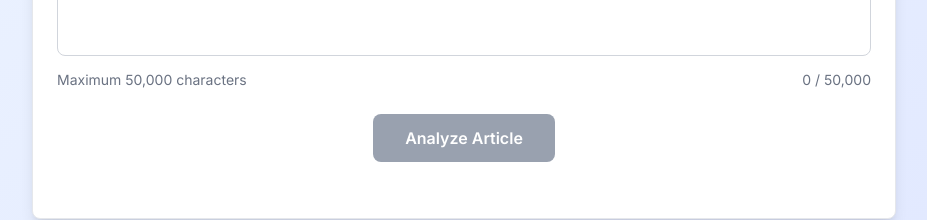
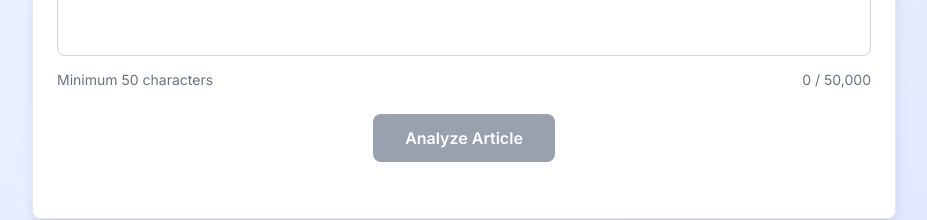
Before and after one commit to xwlimx/ai-news-frontend, a Next.js app: page / in a window 1280 px wide. Shown: the part 461-681 px from the top of the page, without its empty margins (176-1103 px from the left). Built offline with nearby package versions, Linux system fonts and the light colour scheme; no server answers.

Commit message:
Update TextInput.tsx

```diff
--- a/components/TextInput.tsx
+++ b/components/TextInput.tsx
@@ -24,7 +24,7 @@ export default function TextInput({ value, onChange, disabled, placeholder }: Te
         maxLength={50000}
       />
       <div className="flex justify-between items-center mt-2 text-sm text-gray-500">
-        <span>Maximum 50,000 characters</span>
+        <span>Minimum 50 characters</span>
         <span>{value.length.toLocaleString()} / 50,000</span>
       </div>
     </div>
```
